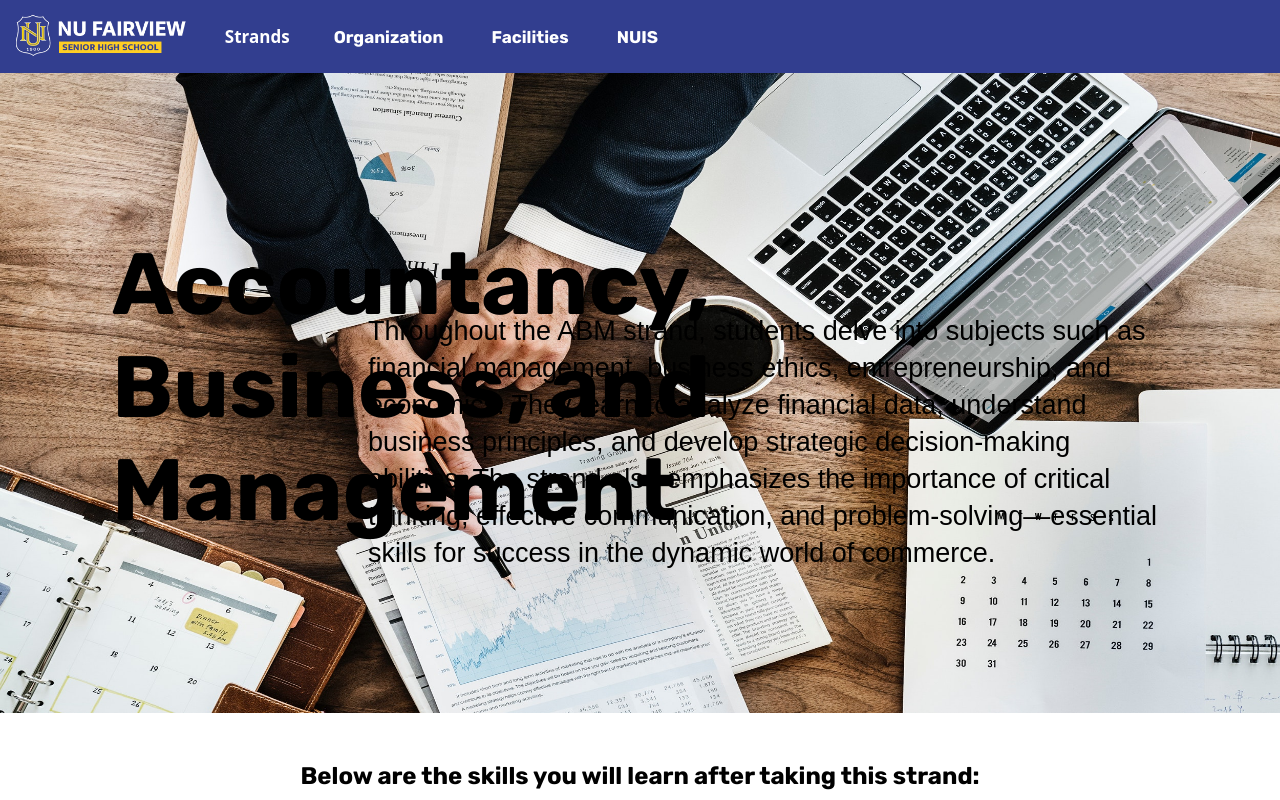
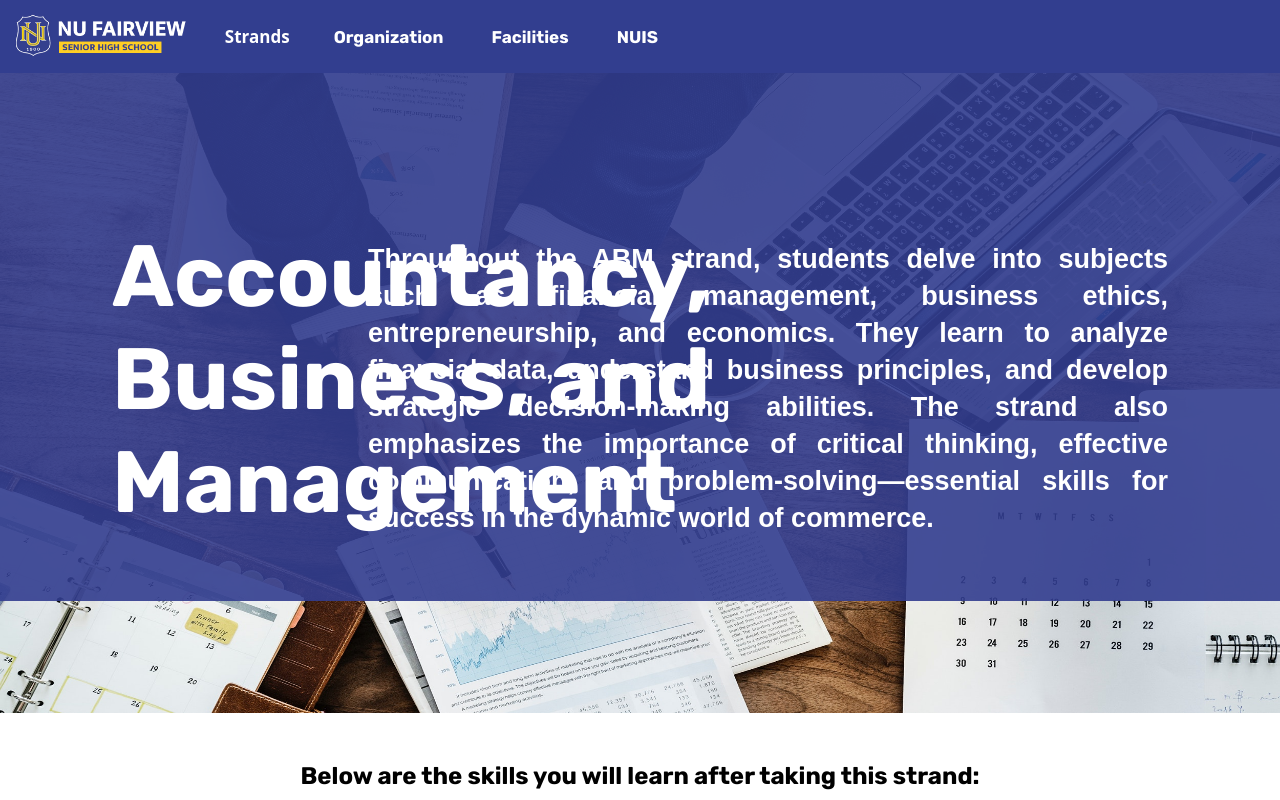
Before and after one commit to Koronnen/PR2Web, a plain HTML site: page abm.html in a window 1280 px wide. Shown: the top 800 px of the page. Drawn offline with Linux system fonts and the light colour scheme.

Commit message:
Update abm.css

```diff
--- a/abm.css
+++ b/abm.css
@@ -36,7 +36,14 @@ a {
     height: 60px;
     margin-left: 17px;
 }
-
+.fade {
+    position: absolute;
+    top: 0;
+    left: 0;
+    width: 100%;
+    height: 66vh;
+    background: rgba(50, 62, 143, 0.9);
+}
 .right_container {
     display: flex;
 }
@@ -87,7 +94,7 @@ a {
 }
 .abm_title {
     position: absolute;
-    top:10pc;
+    top: 9.5pc;
     left: 7pc;
     background-color: none;
     width: 57pc;
@@ -95,17 +102,21 @@ a {
 .abm_title h2 {
     font-size: 87px;
     font-stretch: expanded;
-    color: black;
+    color: white;
 }
 .abm_description {
     background-color: none;
     position: absolute;
     width: 50pc;
     right: 7pc;
-    top: 15pc;
+    top: 10.5pc;
+	font-weight: 700;
+	text-align: justify;
+	text-justify: inter-word;
+
 }
 .abm_description {
-    color: black;
+    color: white;
     line-height: 37px;
     font-size: 27px;
     height: auto;
```
